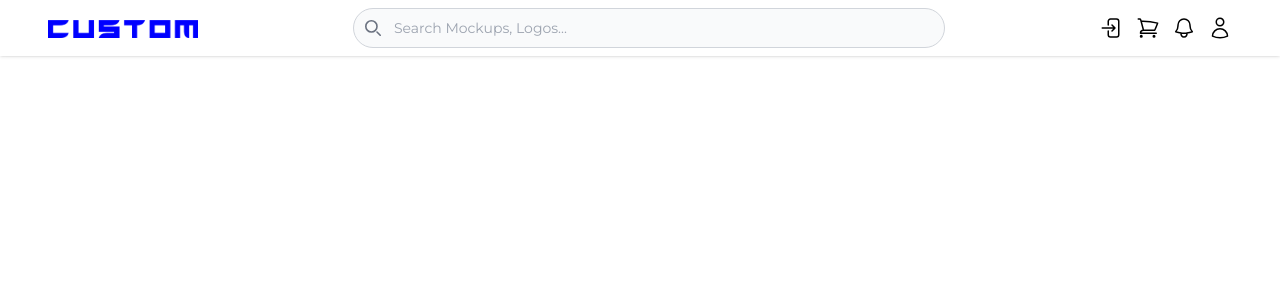
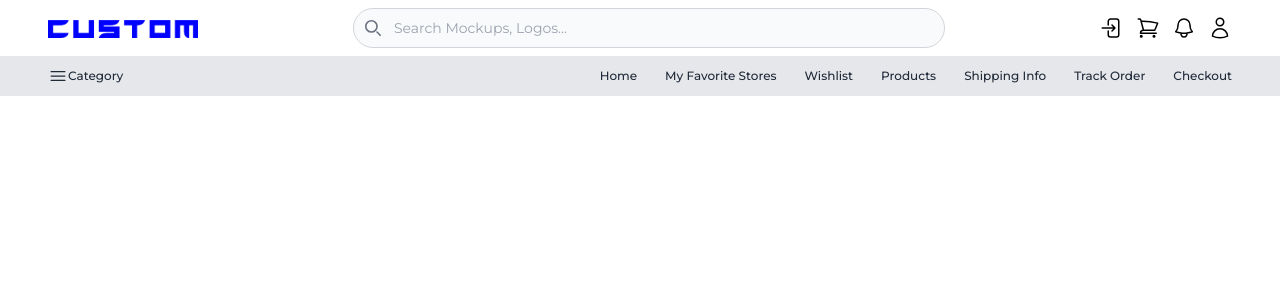
Before and after one commit to rasuloff96/custom.com, a Next.js app: page /wishes in a window 1280 px wide. Shown: the top 300 px of the page. Built offline with nearby package versions, Linux system fonts and the light colour scheme.

Commit message:
category section created

```diff
--- a/package.json
+++ b/package.json
@@ -15,6 +15,7 @@
     "flowbite": "^2.2.1",
     "flowbite-react": "^0.7.2",
     "next": "14.0.3",
+    "next-auth": "^5.0.0-beta.4",
     "next-themes": "^0.2.1",
     "react": "^18",
     "react-dom": "^18",
--- a/src/app/hero.tsx
+++ b/src/app/hero.tsx
@@ -6,55 +6,55 @@ import Link from 'next/link';
 const Hero = () => {
     return (
 
-        <section className="bg-white dark:bg-gray-900 select-none">
-            <div className="grid max-w-screen-xl mt-14 px-4 py-8 mx-auto lg:gap-8 xl:gap-0 lg:py-16 lg:grid-cols-12">
-                <div className="mr-auto place-self-center lg:col-span-7">
-                    <h1 className="max-w-2xl mb-4 text-4xl font-extrabold tracking-tight leading-none md:text-5xl xl:text-6xl dark:text-white select-text">Quality and Reliable!</h1>
-                    <p className="max-w-2xl mb-6 font-light text-gray-500 lg:mb-8 md:text-lg lg:text-xl dark:text-gray-400 select-text">
-                        Everything in Custom Uzbekistan is Halal and High Quality. In addition, 1 year technical service is free of charge.
-                    </p>
-                    <Link href={"/products"} className="inline-flex items-center justify-center px-5 py-3 mr-3 text-base font-medium text-center text-white rounded-lg bg-blue-700 hover:bg-blue-800 focus:ring-4 focus:ring-primary-300 dark:focus:ring-primary-900">
-                        Buy now
-                        <svg className="w-5 h-5 ml-2 -mr-1" fill="currentColor" viewBox="0 0 20 20" xmlns="http://www.w3.org/2000/svg"><path fill-rule="evenodd" d="M10.293 3.293a1 1 0 011.414 0l6 6a1 1 0 010 1.414l-6 6a1 1 0 01-1.414-1.414L14.586 11H3a1 1 0 110-2h11.586l-4.293-4.293a1 1 0 010-1.414z" clip-rule="evenodd"></path></svg>
-                    </Link>
-                    <Link href={"/contacts"} className="inline-flex items-center justify-center px-5 py-3 text-base font-medium text-center text-gray-900 border border-gray-300 rounded-lg hover:bg-gray-100 focus:ring-4 focus:ring-gray-100 dark:text-white dark:border-gray-700 dark:hover:bg-gray-700 dark:focus:ring-gray-800">
-                        Contact us
-                    </Link>
-                </div>
-                <div className="hidden lg:mt-0 lg:col-span-5 lg:flex">
-                    <img src="https://flowbite.s3.amazonaws.com/blocks/marketing-ui/hero/phone-mockup.png" alt="mockup" />
+        // <section className="w-full bg-white dark:bg-gray-900 select-none">
+        //     <div className="grid w-full max-w-screen-xl mt-14 px-4 py-8 mx-auto lg:gap-8 xl:gap-0 lg:py-16 lg:grid-cols-12">
+        //         <div className="mr-auto place-self-center lg:col-span-7">
+        //             <h1 className="max-w-2xl mb-4 text-4xl font-extrabold tracking-tight leading-none md:text-5xl xl:text-6xl dark:text-white select-text">Quality and Reliable!</h1>
+        //             <p className="max-w-2xl mb-6 font-light text-gray-500 lg:mb-8 md:text-lg lg:text-xl dark:text-gray-400 select-text">
+        //                 Everything in Custom Uzbekistan is Halal and High Quality. In addition, 1 year technical service is free of charge.
+        //             </p>
+        //             <Link href={"/products"} className="inline-flex items-center justify-center px-5 py-3 mr-3 text-base font-medium text-center text-white rounded-lg bg-blue-700 hover:bg-blue-800 focus:ring-4 focus:ring-primary-300 dark:focus:ring-primary-900">
+        //                 Buy now
+        //                 <svg className="w-5 h-5 ml-2 -mr-1" fill="currentColor" viewBox="0 0 20 20" xmlns="http://www.w3.org/2000/svg"><path fill-rule="evenodd" d="M10.293 3.293a1 1 0 011.414 0l6 6a1 1 0 010 1.414l-6 6a1 1 0 01-1.414-1.414L14.586 11H3a1 1 0 110-2h11.586l-4.293-4.293a1 1 0 010-1.414z" clip-rule="evenodd"></path></svg>
+        //             </Link>
+        //             <Link href={"/contacts"} className="inline-flex items-center justify-center px-5 py-3 text-base font-medium text-center text-gray-900 border border-gray-300 rounded-lg hover:bg-gray-100 focus:ring-4 focus:ring-gray-100 dark:text-white dark:border-gray-700 dark:hover:bg-gray-700 dark:focus:ring-gray-800">
+        //                 Contact us
+        //             </Link>
+        //         </div>
+        //         <div className="hidden lg:mt-0 lg:col-span-5 lg:flex">
+        //             <img src="https://flowbite.s3.amazonaws.com/blocks/marketing-ui/hero/phone-mockup.png" alt="mockup" />
+        //         </div>
+        //     </div>
+        // </section>
+
+        <section className="text-gray-600 body-font">
+            <div className="container px-5 py-24 mx-auto flex flex-wrap">
+                <div className="flex flex-wrap md:-m-2 -m-1">
+                    <div className="flex flex-wrap w-1/2">
+                        <div className="md:p-2 p-1 w-1/2">
+                            <img alt="gallery" className="w-full object-cover h-full object-center block" src="https://dummyimage.com/500x300" />
+                        </div>
+                        <div className="md:p-2 p-1 w-1/2">
+                            <img alt="gallery" className="w-full object-cover h-full object-center block" src="https://dummyimage.com/501x301" />
+                        </div>
+                        <div className="md:p-2 p-1 w-full">
+                            <img alt="gallery" className="w-full h-full object-cover object-center block" src="https://dummyimage.com/600x360" />
+                        </div>
+                    </div>
+                    <div className="flex flex-wrap w-1/2">
+                        <div className="md:p-2 p-1 w-full">
+                            <img alt="gallery" className="w-full h-full object-cover object-center block" src="https://dummyimage.com/601x361" />
+                        </div>
+                        <div className="md:p-2 p-1 w-1/2">
+                            <img alt="gallery" className="w-full object-cover h-full object-center block" src="https://dummyimage.com/502x302" />
+                        </div>
+                        <div className="md:p-2 p-1 w-1/2">
+                            <img alt="gallery" className="w-full object-cover h-full object-center block" src="https://dummyimage.com/503x303" />
+                        </div>
+                    </div>
                 </div>
             </div>
         </section>
-
-        // <section className="text-gray-600 body-font">
-        //     <div className="container px-5 py-24 mx-auto flex flex-wrap">
-        //         <div className="flex flex-wrap md:-m-2 -m-1">
-        //             <div className="flex flex-wrap w-1/2">
-        //                 <div className="md:p-2 p-1 w-1/2">
-        //                     <img alt="gallery" className="w-full object-cover h-full object-center block" src="https://dummyimage.com/500x300" />
-        //                 </div>
-        //                 <div className="md:p-2 p-1 w-1/2">
-        //                     <img alt="gallery" className="w-full object-cover h-full object-center block" src="https://dummyimage.com/501x301" />
-        //                 </div>
-        //                 <div className="md:p-2 p-1 w-full">
-        //                     <img alt="gallery" className="w-full h-full object-cover object-center block" src="https://dummyimage.com/600x360" />
-        //                 </div>
-        //             </div>
-        //             <div className="flex flex-wrap w-1/2">
-        //                 <div className="md:p-2 p-1 w-full">
-        //                     <img alt="gallery" className="w-full h-full object-cover object-center block" src="https://dummyimage.com/601x361" />
-        //                 </div>
-        //                 <div className="md:p-2 p-1 w-1/2">
-        //                     <img alt="gallery" className="w-full object-cover h-full object-center block" src="https://dummyimage.com/502x302" />
-        //                 </div>
-        //                 <div className="md:p-2 p-1 w-1/2">
-        //                     <img alt="gallery" className="w-full object-cover h-full object-center block" src="https://dummyimage.com/503x303" />
-        //                 </div>
-        //             </div>
-        //         </div>
-        //     </div>
-        // </section>
 
     )
 }
--- a/src/app/page.tsx
+++ b/src/app/page.tsx
@@ -11,7 +11,7 @@ export default async function Home() {
 
 
   return (
-    <main className='min-h-screen max-w-7xl mx-auto px-8 xl:px-0 mt-5'>
+    <main className='min-h-screen max-w-7xl mx-auto px-8 xl:px-0 mt-16'>
       <Hero />
       <section className='flex flex-col space-y-12 '>
         <h1 className='text-5xl font-bold text-center'>Custom Shop Deal</h1>
--- /dev/null
+++ b/src/components/categories.tsx
@@ -0,0 +1,41 @@
+import Link from "next/link"
+
+const Categories = () => {
+    return (
+        <section className="flex w-full h-10 px-4 flex-wrap md:px-12 py-2 text-gray-800 bg-gray-200 font-medium transition-all top-14 left-0 z-50 fixed justify-between items-center text-xs dark:bg-gray-800 dark:text-gray-400">
+            <div className="flex justify-center items-center transition-all hover:text-black hover:font-semibold dark:hover:text-white dark:hover:font-medium">
+                <svg xmlns="http://www.w3.org/2000/svg" fill="none" viewBox="0 0 24 24" strokeWidth={1.5} stroke="currentColor" className="w-5 h-5">
+                    <path strokeLinecap="round" strokeLinejoin="round" d="M3.75 6.75h16.5M3.75 12h16.5m-16.5 5.25h16.5" />
+                </svg>
+                <button>Category</button>
+            </div>
+            <div className="w-auto flex">
+                <ul className="flex justify-center items-center gap-7">
+                    <Link href={"/"} className="transition-all hover:text-black hover:font-semibold dark:hover:text-white dark:hover:font-medium">
+                        Home
+                    </Link>
+                    <Link href={"/favoriteStore"} className="transition-all hover:text-black hover:font-semibold dark:hover:text-white dark:hover:font-medium">
+                        My Favorite Stores
+                    </Link>
+                    <Link href={"/wishes"} className="transition-all hover:text-black hover:font-semibold dark:hover:text-white dark:hover:font-medium">
+                        Wishlist
+                    </Link>
+                    <Link href={"/products"} className="transition-all hover:text-black hover:font-semibold dark:hover:text-white dark:hover:font-medium">
+                        Products
+                    </Link>
+                    <Link href={"/shippingInfo"} className="transition-all hover:text-black hover:font-semibold dark:hover:text-white dark:hover:font-medium">
+                        Shipping Info
+                    </Link>
+                    <Link href={"/trackOrder"} className="transition-all hover:text-black hover:font-semibold dark:hover:text-white dark:hover:font-medium">
+                        Track Order
+                    </Link>
+                    <Link href={"/checkout"} className="transition-all hover:text-black hover:font-semibold dark:hover:text-white dark:hover:font-medium">
+                        Checkout
+                    </Link>
+                </ul>
+            </div>
+        </section>
+    )
+}
+
+export default Categories
--- a/src/components/navbar.tsx
+++ b/src/components/navbar.tsx
@@ -2,16 +2,8 @@
 
 import Image from "next/image";
 import Link from "next/link";
-// import { Dropdown } from 'flowbite-react';
-
 import React, { useState } from "react";
-import { IoMdNotificationsOutline } from 'react-icons/io'
-import { IoIosHelpCircleOutline } from 'react-icons/io';
-import { CiLogout } from 'react-icons/ci';
-import { CiSettings } from 'react-icons/ci'
-import { RiEditBoxLine } from 'react-icons/ri'
-import { CgProfile } from 'react-icons/cg'
-
+import Categories from "./categories";
 
 const Navbar = () => {
   const [isActive, setIsActive] = useState(false);
@@ -22,8 +14,9 @@ const Navbar = () => {
 
 
   return (
-    <header className=" flex items-center px-4 flex-wrap  md:px-12 py-2 justify-between fixed top-0 w-full z-50 shadow bg-white dark:bg-gray-900 dark:text-white">
+    <>
 
+    <header className=" flex items-center px-4 flex-wrap md:px-12 py-2 justify-between fixed top-0 w-full z-50 shadow bg-white dark:bg-gray-900 dark:text-white">
       <div className="flex justify-center items-center">
         <Link href={"/"}>
           <Image
@@ -98,6 +91,8 @@ const Navbar = () => {
         </nav>
       </div>
     </header>
+    <Categories/>
+    </>
   );
 };
 
```
Also changed, not shown: 1 other file (tests, documents, lock files or other folders).
